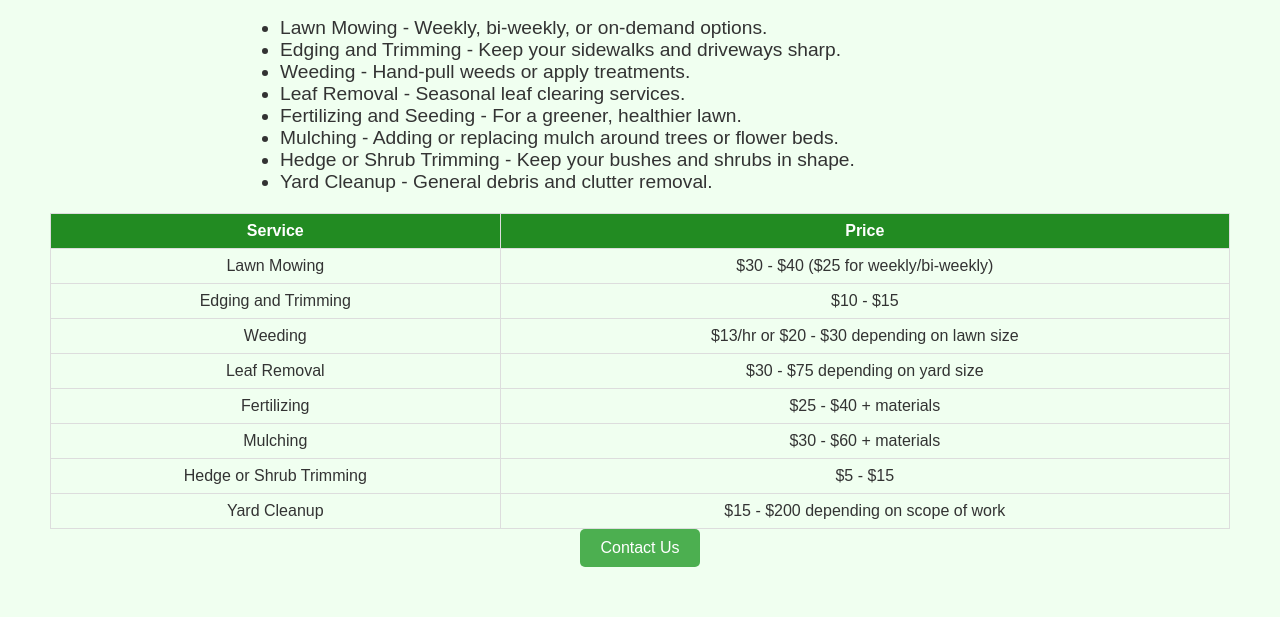
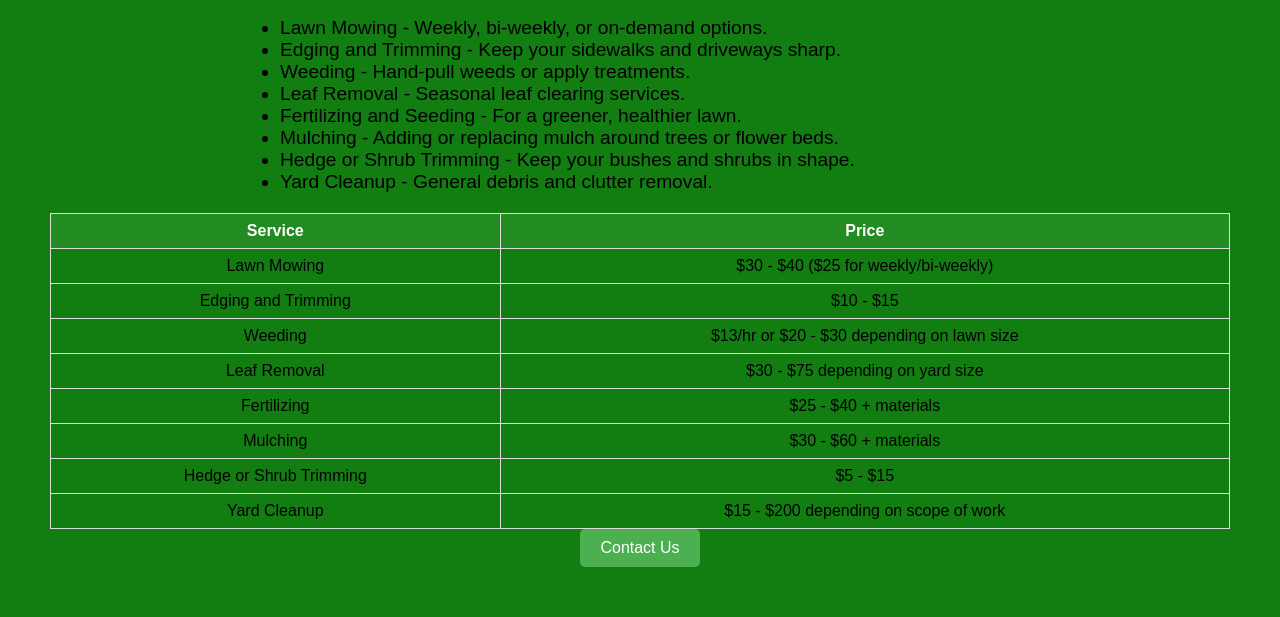
Before and after one commit to azistheman/azistheman-main, a plain HTML site: page GreenEdge Lawn Care.html in a window 1280 px wide. Shown: the part 368-985 px from the top of the page. Drawn offline with Linux system fonts and the light colour scheme.

Commit message:
Update GreenEdge Lawn Care.html

```diff
--- a/GreenEdge Lawn Care.html
+++ b/GreenEdge Lawn Care.html
@@ -8,8 +8,8 @@
         /* General styling for the page */
         body {
             font-family: Arial, sans-serif;
-            background-color: #f0fff0; /* Light green background color */
-            color: #333; /* Text color */
+            background-color: #127e12; /* Dark green background color */
+            color: #000000; /* Text color */
             margin: 0;
             padding: 0;
         }
```
